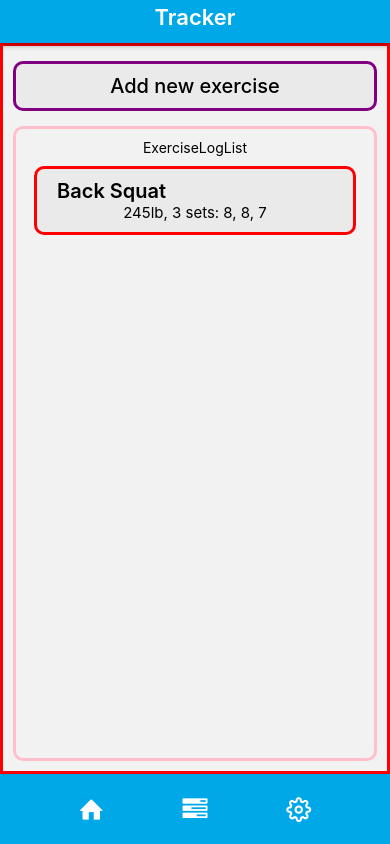
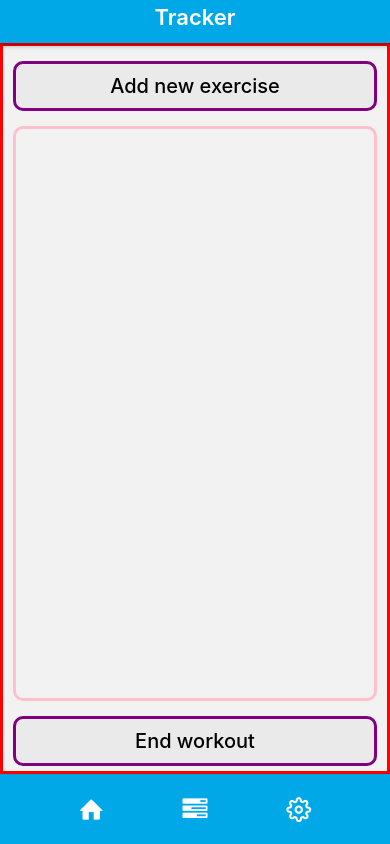
Before and after one commit to spencerckhuang/FitnessCheck, a React Native app: screen /WorkoutTracker in a window 390 px wide. Built offline with nearby package versions, Linux system fonts and the light colour scheme.

Commit message:
workouttracker: adding functionality to handleSubmit, successfully got submitted exercises to render

```diff
--- a/src/components/ExerciseLogList.js
+++ b/src/components/ExerciseLogList.js
@@ -1,29 +1,36 @@
-import { View, ScrollView, Text, StyleSheet } from 'react-native';
+import { View, ScrollView, Text, StyleSheet, FlatList } from 'react-native';
 import React from 'react';
 
 import LoggedExercise from '../components/LoggedExercise';
 
-const ExerciseLogList = () => {
+const ExerciseLogList = ( {exerciseLog} ) => {
+
+
+    const renderItem = ({ item }) => {
+        console.log("Rendering item!");
+        return <LoggedExercise exercise={item} />;
+    };
+
     return (
-        <ScrollView contentContainerStyle={styles.logListContainer} style={styles.logListStyle}>
-            <Text>ExerciseLogList</Text>
-            <LoggedExercise />
-        </ScrollView>
-    )
+        <FlatList
+            style={styles.logListContainer}
+            data={exerciseLog}
+            renderItem={renderItem}
+            keyExtractor={(item, index) => index.toString()}
+        />
+    );
+
 }
 
 const styles=StyleSheet.create({
     logListContainer: {
         borderWidth: 3,
         borderColor: 'pink',
-        alignItems: 'center',
         borderRadius: 10,
         padding: 10,
         marginVertical: 10,
         flex: 1,
-    },
-    logListStyle: {
-        width: '95%',
+        width: "95%",
     }
 });
 
--- a/src/components/LoggedExercise.js
+++ b/src/components/LoggedExercise.js
@@ -1,16 +1,16 @@
 import { View, Text, StyleSheet } from 'react-native';
 import React from 'react';
 
-const LoggedExercise = () => {
+const LoggedExercise = ( {exercise} ) => {
     return (
         <View style={styles.logListContainer}>
             { /* <Text>LoggedExercise</Text> */ }
             <View style={styles.exerciseNameContainer}>
-                <Text style={styles.exerciseNameText}>Back Squat</Text>
+                <Text style={styles.exerciseNameText}>{exercise.exerciseName}</Text>
             </View>
 
             <View style={styles.exerciseDataContainer}>
-                <Text style={styles.exerciseDataText}>245lb, 3 sets: 8, 8, 7</Text>
+                <Text style={styles.exerciseDataText}>{exercise.weight}, {exercise.sets} sets of {exercise.reps} reps</Text>
             </View>
         </View>
     )
--- a/src/screens/WorkoutTracker.js
+++ b/src/screens/WorkoutTracker.js
@@ -5,22 +5,40 @@ import Header from '../components/Header';
 import Footer from '../components/Footer';
 
 import ExerciseLogList from '../components/ExerciseLogList';
+import LoggedExercise from '../components/LoggedExercise';
 
 const WorkoutTracker = ({ navigation, props }) => {
 
     const [isVisible, setIsVisible] = useState(false);
+
+    const [exerciseLog, setExerciseLog] = useState([]); // array of objects, each object is an exercise
 
     const [exerciseName, setExerciseName] = useState('');
     const [weight, setWeight] = useState('');
     const [sets, setSets] = useState('');
     const [reps, setReps] = useState('');
 
+
+
     const handlePress = () => {  // handle press of add new exercise button
         setIsVisible(true);
     };
 
+    const handlePressEndWorkout = () => {  // handle press of end workout button
+        // TODO
+    };
+
     const handleSubmit = () => { // handle submit after user enters data
-        // TODO
+        // TODO: add exercise data to exerciseLog
+        const newExercise = {
+            exerciseName: exerciseName,
+            weight: weight,
+            sets: sets,
+            reps: reps,
+          };
+        setExerciseLog([...exerciseLog, newExercise]);
+        // console.log("exercise log: ", exerciseLog);
+        setIsVisible(false);
     };
 
 
@@ -78,7 +96,14 @@ const WorkoutTracker = ({ navigation, props }) => {
                     </View>
                 )}
 
-                <ExerciseLogList />
+                <ExerciseLogList exerciseLog={exerciseLog}/>
+
+                <TouchableOpacity
+                    style = {styles.endWorkoutButton}
+                    onPress={handlePressEndWorkout}
+                >
+                    <Text style={styles.endWorkoutButtonText}>End workout</Text>
+                </TouchableOpacity>
 
 
 
@@ -123,6 +148,24 @@ const styles = StyleSheet.create({
         fontSize: 20,
         fontWeight: '500',
     },
+    endWorkoutButton: {
+        borderWidth: 3,
+        borderColor: 'purple',
+
+        margin: 5,
+        padding: 10,
+        width: '95%',
+
+        alignItems: 'center',
+
+        backgroundColor: '#eaeaea',
+
+        borderRadius: 10,
+    },
+    endWorkoutButtonText: {
+        fontSize: 20,
+        fontWeight: '500',
+    },
     userInputSection: {
         borderWidth: 3,
         borderColor: 'blue',
```
